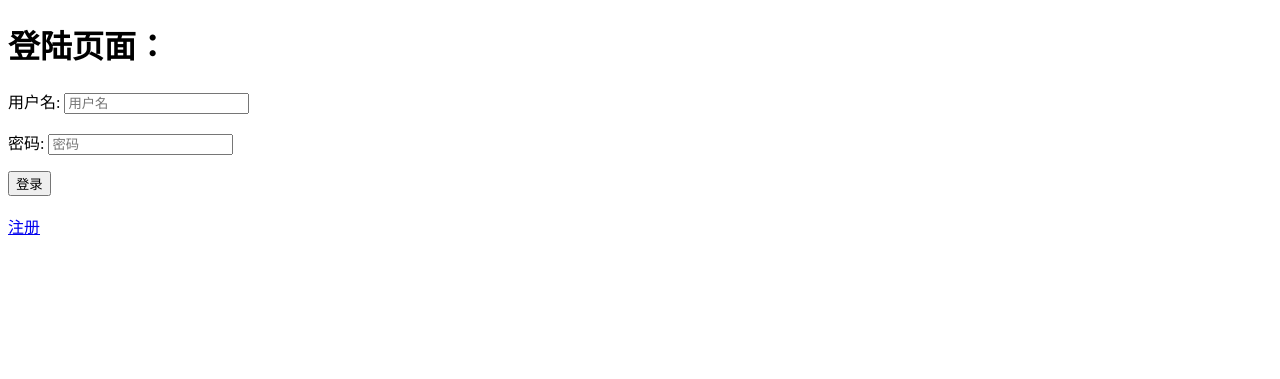
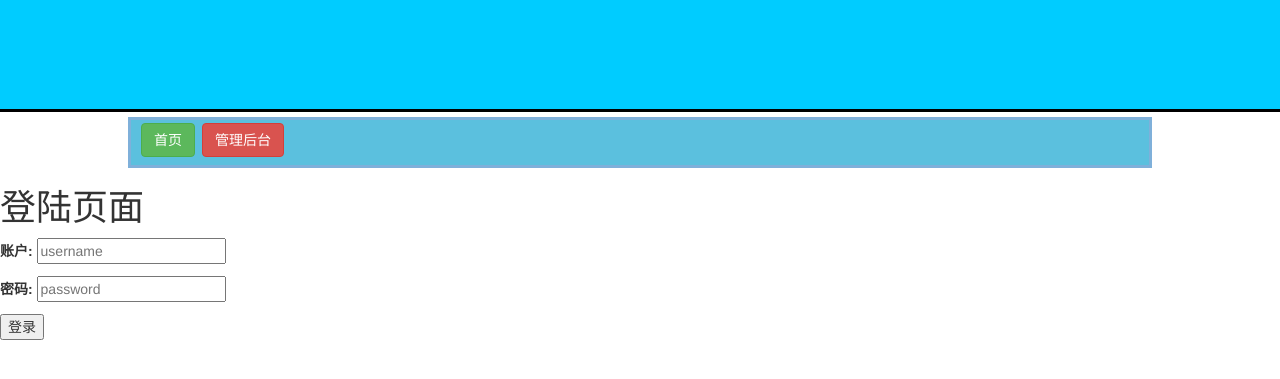
Before and after one commit to xuyonggit/OperateSystem, a Django app: page /web/ in a window 1280 px wide. Shown: the top 379 px of the page. Run offline with Django 3.2, Linux system fonts and the light colour scheme; some libraries are stand-ins or nearby versions.

Commit message:
"登录系统调整2"

```diff
--- a/web/forms.py
+++ b/web/forms.py
@@ -6,11 +6,11 @@
 class LoginForm(forms.Form):
     username = forms.CharField(
         required=True,
-        label="用户名",
+        label="账户",
         error_messages={'required': 'Please input user name!'},
         widget=forms.TextInput(
             attrs={
-                'placeholder': '用户名',
+                'placeholder': 'username',
             },
         ),
     )
@@ -20,7 +20,7 @@
         error_messages={'required': 'Please input user passwd!'},
         widget=forms.PasswordInput(
             attrs={
-                'placeholder': '密码',
+                'placeholder': 'password',
             },
         ),
     )
--- a/web/static/css/mystyle.css
+++ b/web/static/css/mystyle.css
@@ -131,3 +131,8 @@
   background: #99CC99;
   margin:2px;
 }
+
+.loginContent{ text-align:center;margin-top:25px}
+.loginForm{width:395px; height:197px;float:right; display:inline; margin:20px 40px 0 0;}
+#fm-login-submit{margin-top:0}
+.fm-button{background:#00C1DE;border-color:#00C1DE;height:40px;line-height:40px;box-sizing:border-box;font-size:14px;border-radius:0}
--- a/web/templates/login.html
+++ b/web/templates/login.html
@@ -1,19 +1,16 @@
-<?xml version="1.0" encoding="UTF-8"?>
+{% include 'Top.html' %}
 <!DOCTYPE html PUBLIC "-//W3C//DTD XHTML 1.0 Strict//EN" "http://www.w3.org/TR/xhtml1/DTD/xhtml1-strict.dtd">
 <html xmlns="http://www.w3.org/1999/xhtml" xml:lang="en" lang="en">
-<head>
-    <meta http-equiv="Content-Type" content="text/html; charset=UTF-8" />
-    <title>登陆</title>
-</head>
 
 <body>
-<h1>登陆页面：</h1>
-<form method = 'post' enctype="multipart/form-data">
-    {% csrf_token %}
-    {{lf.as_p}}
-    <input type="submit" value = "登录" />
-</form>
-<br>
-<a href="http://127.0.0.1:8000/online/regist/">注册</a>
+<div class="loginContent">
+    <h1>登陆页面</h1>
+    <form method = 'post' enctype="multipart/form-data">
+        {% csrf_token %}
+        {{lf.as_p}}
+        <input id="fm-login-submit" class="fm-button" type="submit" value = "登录" />
+    </form>
+    <br>
+</div>
 </body>
 </html>
--- a/web/views.py
+++ b/web/views.py
@@ -1,16 +1,16 @@
 # -*- coding: utf-8 -*-
 from __future__ import unicode_literals
-from django.shortcuts import render,render_to_response,get_object_or_404
-from django.http import HttpResponse,HttpResponseRedirect
-from django.template.context import RequestContext
-import sys
+from django.shortcuts import render, render_to_response
+from django.http import HttpResponseRedirect
 from .models import yunwei, listt, yunwei_user
 from .forms import LoginForm
-
+from django.views.decorators.csrf import csrf_exempt
+import sys
 # Create your views here.
 
 
 # login
+@csrf_exempt
 def login(request):
     if request.method == 'POST':
         lf = LoginForm(request.POST)
@@ -29,7 +29,7 @@
         lf = LoginForm()
     return render_to_response('login.html', {'lf': lf})
 
-
+@csrf_exempt
 def index(request):
     List = []
     data = {}
```
